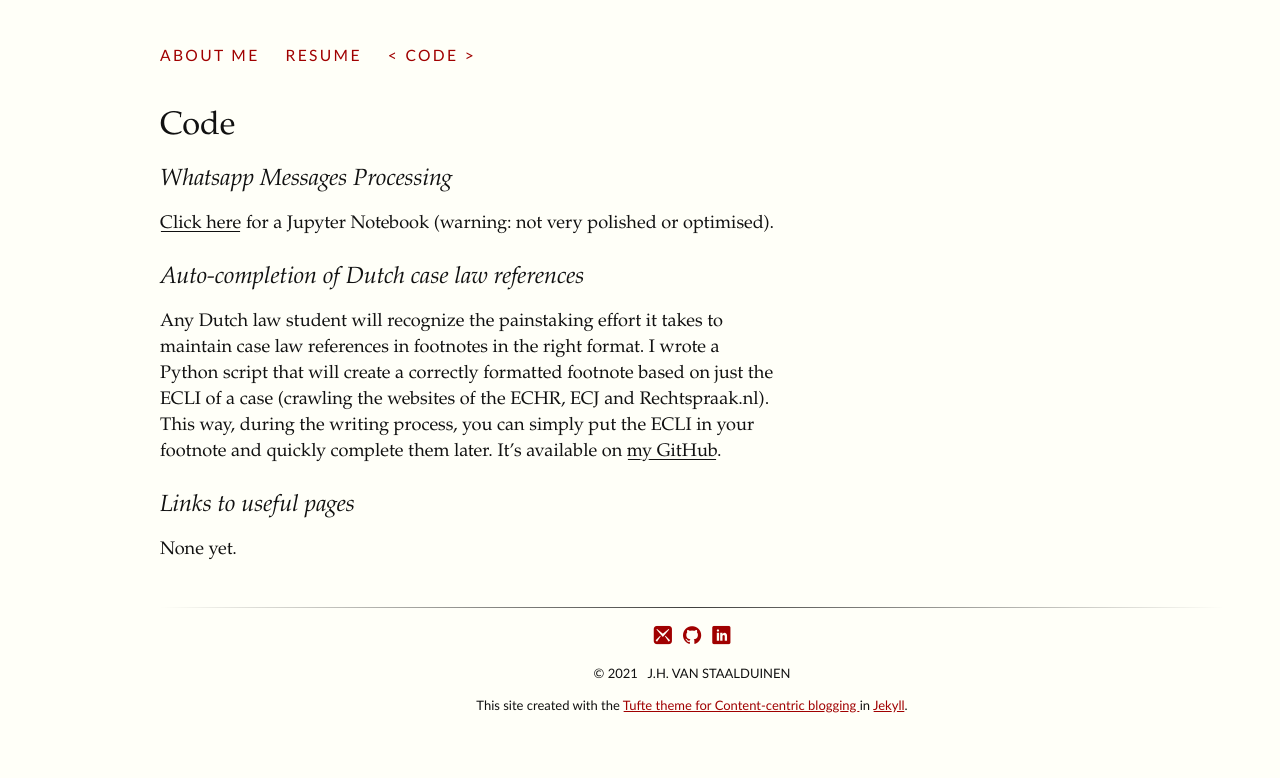
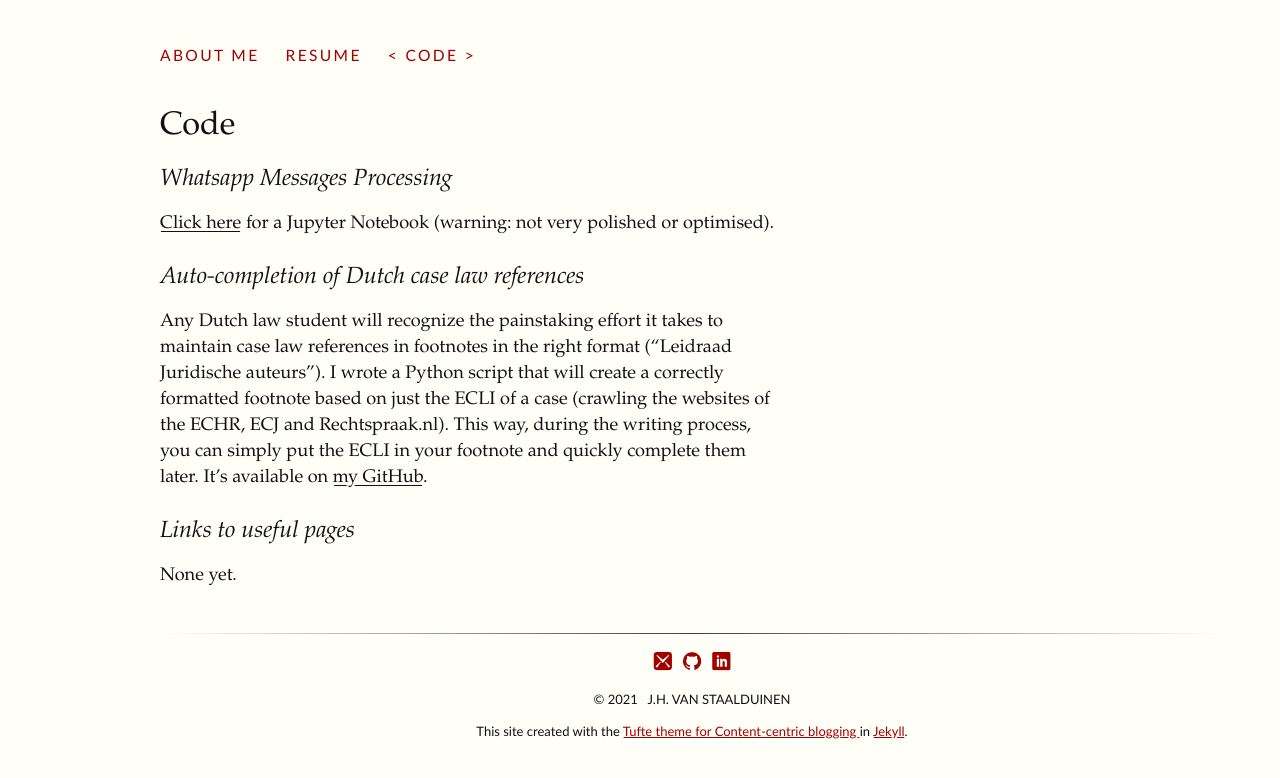
Before and after one commit to jhvanstaalduinen/jhvanstaalduinen.github.io, a Jekyll site: the page built from code/index.md, in a window 1280 px wide. Shown: the top 778 px of the page. Built offline with Jekyll 4.4.1, drawn with Linux system fonts in a browser that asks for light colours; some web fonts are replaced.

Commit message:
Update code index.md

```diff
--- a/code/index.md
+++ b/code/index.md
@@ -9,7 +9,7 @@ title: Code
 
 ### Auto-completion of Dutch case law references
 
-Any Dutch law student will recognize the painstaking effort it takes to maintain case law references in footnotes in the right format. I wrote a Python script that will create a
+Any Dutch law student will recognize the painstaking effort it takes to maintain case law references in footnotes in the right format ("Leidraad Juridische auteurs"). I wrote a Python script that will create a
 correctly formatted footnote based on just the ECLI of a case (crawling the websites of the ECHR, ECJ and Rechtspraak.nl). This way, during the writing process, you can simply put the ECLI in your footnote and quickly complete them later.
 It's available on <a href="https://github.com/jhvanstaalduinen/JuridischeVoetnoten">my GitHub</a>.
 
```
